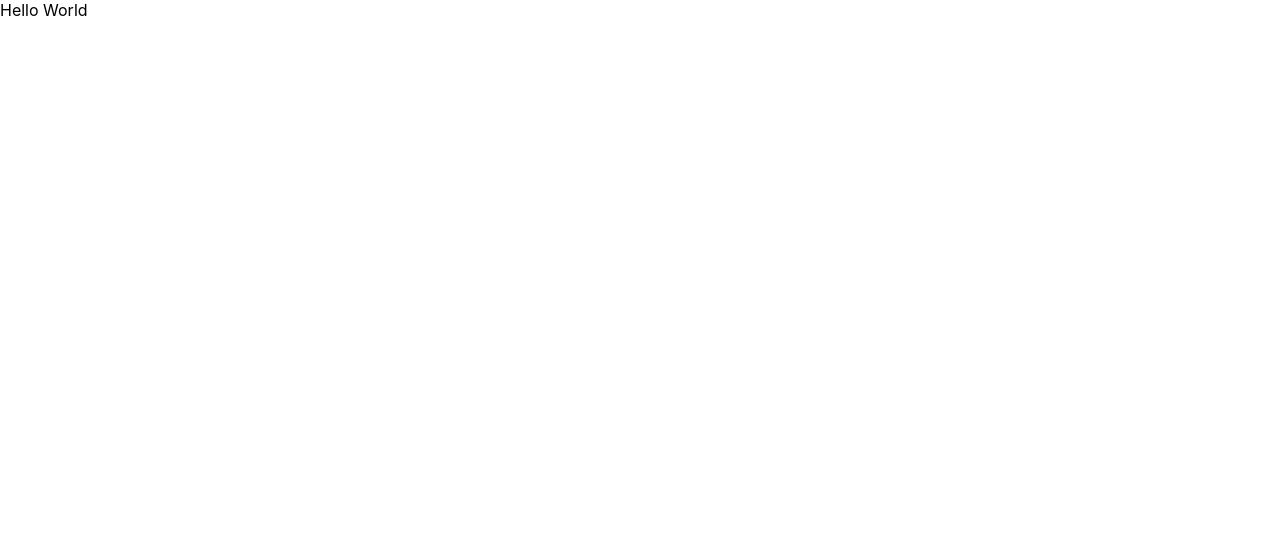
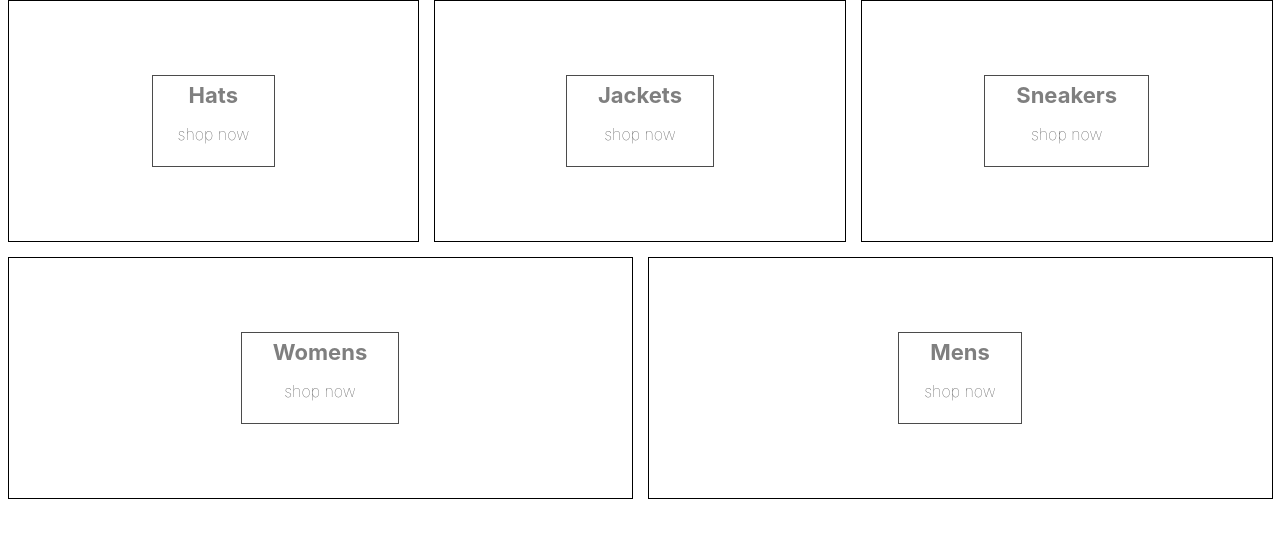
Before and after one commit to cmakride/crwn-company, a React (Create React App) app: page / in a window 1280 px wide. Shown: the top 538 px of the page. Built offline with nearby package versions, Linux system fonts and the light colour scheme.

Commit message:
Categories Style

```diff
--- a/package.json
+++ b/package.json
@@ -9,6 +9,7 @@
     "react": "^18.1.0",
     "react-dom": "^18.1.0",
     "react-scripts": "5.0.1",
+    "sass": "^1.52.2",
     "web-vitals": "^2.1.4"
   },
   "scripts": {
--- a/src/App.js
+++ b/src/App.js
@@ -1,7 +1,42 @@
+import './categories.styles.scss'
+
 const App = () => {
+
+  const categories = [
+    {
+      title: 'Hats',
+      id: 1,
+    },
+    {
+      title: 'Jackets',
+      id: 2,
+    },
+    {
+      title: 'Sneakers',
+      id: 3,
+    },
+    {
+      title: 'Womens',
+      id: 4,
+    },
+    {
+      title: 'Mens',
+      id: 5,
+    }
+  ]
+
+
   return (
-    <div>
-      Hello World
+    <div className="categories-container">
+      {categories.map(({title,id})=>(
+      <div key={id} className="category-container">
+       <div className="background-image"/>
+        <div className="category-body-container">
+          <h2>{title}</h2>
+          <p>shop now</p>
+        </div>
+      </div>
+      ))}
     </div>
   );
 }
--- /dev/null
+++ b/src/categories.styles.scss
@@ -0,0 +1,75 @@
+.categories-container {
+  width: 100%;
+  display: flex;
+  flex-wrap: wrap;
+  justify-content: space-between;
+}
+
+.category-container {
+  min-width: 30%;
+  height: 240px;
+  flex: 1 1 auto;
+  display: flex;
+  align-items: center;
+  justify-content: center;
+  border: 1px solid black;
+  margin: 0 7.5px 15px;
+  overflow: hidden;
+
+  &:hover {
+    cursor: pointer;
+
+    & .background-image {
+      transform: scale(1.1);
+      transition: transform 6s cubic-bezier(0.25, 0.45, 0.45, 0.95);
+    }
+
+    & .category-body-container {
+      opacity: 0.9;
+    }
+  }
+
+  &.large {
+    height: 380px;
+  }
+
+  &:first-child {
+    margin-right: 7.5px;
+  }
+
+  &:last-child {
+    margin-left: 7.5px;
+  }
+
+  .background-image {
+    width: 100%;
+    height: 100%;
+    background-size: cover;
+    background-position: center;
+  }
+
+  .category-body-container {
+    height: 90px;
+    padding: 0 25px;
+    display: flex;
+    flex-direction: column;
+    align-items: center;
+    justify-content: center;
+    border: 1px solid black;
+    background-color: white;
+    opacity: 0.7;
+    position: absolute;
+
+    h2 {
+      font-weight: bold;
+      margin: 0 6px 0;
+      font-size: 22px;
+      color: #4a4a4a;
+    }
+
+    p {
+      font-weight: lighter;
+      font-size: 16px;
+    }
+  }
+}
```
Also changed, not shown: 1 other file (tests, documents, lock files or other folders).
